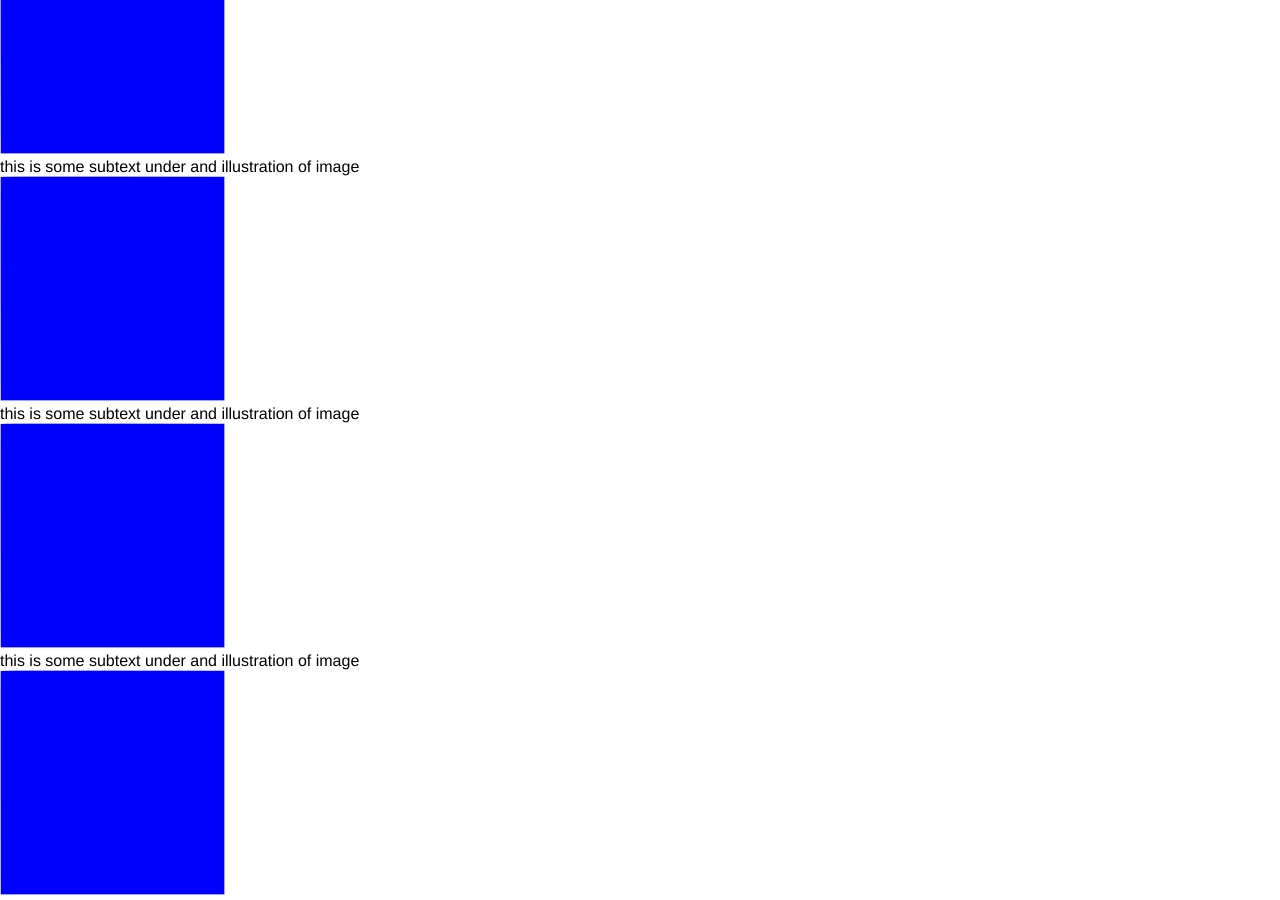
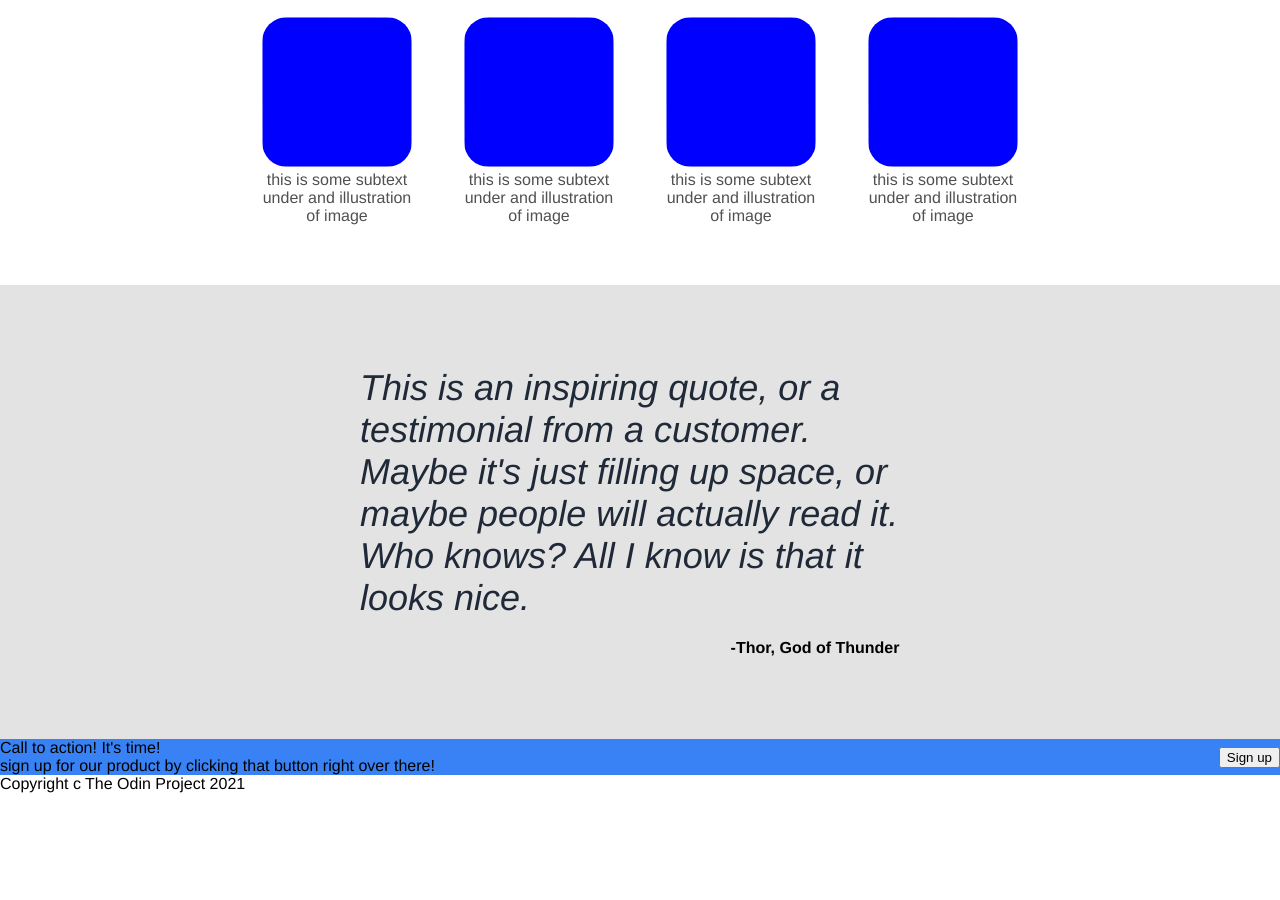
Before and after one commit to mengxihe/Landing-page, a plain HTML site: page index.html in a window 1280 px wide. Shown: the part 526-1426 px from the top of the page. After the commit the page ends 1319 px from the top, so only its background shows below. Drawn offline with Linux system fonts and the light colour scheme.

Commit message:
styled four sections

```diff
--- a/index.html
+++ b/index.html
@@ -25,42 +25,42 @@
                     <div><button class="button-one">Sign up</button></div>
                 </div>
                 <div><img class = "image-one" src = "imgs/meatloaf.jpg" alt="this is a placeholder for an image"></div>
-                </div>
             </div>
+
 
 
             <div class="container-two">
                 <div class="title-two">Some random information.</div>
                 <div class="container-inner">
                     <div class = "info">
-                        <img src="./imgs/images.png" alt="square">
+                        <div><img class="info-img" src="./imgs/images.png" alt="square"></div>
                         <div class = "text">this is some subtext under and illustration of image</div>
                     </div>
                     <div class = "info">
-                        <img src="./imgs/images.png" alt="square">
+                        <div><img class="info-img" src="./imgs/images.png" alt="square"></div>
                         <div class = "text">this is some subtext under and illustration of image</div>
                     </div>
                     <div class = "info">
-                        <img src="./imgs/images.png" alt="square">
+                        <div><img class="info-img" src="./imgs/images.png" alt="square"></div>
                         <div class = "text">this is some subtext under and illustration of image</div>
                     </div>
                     <div class = "info">
-                        <img src="./imgs/images.png" alt="square">
+                        <div><img class="info-img" src="./imgs/images.png" alt="square"></div>
                         <div class = "text">this is some subtext under and illustration of image</div>
                     </div>
                 </div>
             </div>
 
             <div class="container-three">
-                <div class="text-three">
-                    This is an inspiring quote, or a testimonial from a customer. Maybe it's just filling up space, or maybe people will actually read it. Who knows? All I know is that it looks nice.
-                </div>
+                <div class="text-three">This is an inspiring quote, or a testimonial from a customer. Maybe it's just filling up space, or maybe people will actually read it. Who knows? All I know is that it looks nice.</div>
                 <div class="name">-Thor, God of Thunder</div>
             </div>
 
             <div class = "container-four">
+                <div class="four-left">
                 <div class="action">Call to action! It's time!</div>
                 <div class="text-four">sign up for our product by clicking that button right over there!</div>
+                </div>
                 <div class="button"><button>Sign up</button></div>
             </div>
 
@@ -69,5 +69,6 @@
         <div class="footer">
             <div>Copyright c The Odin Project 2021</div>
         </div>
+    </div>
     </body>
 </html>
--- a/styles.css
+++ b/styles.css
@@ -19,7 +19,7 @@ body{
     margin: 0px;
     border: 0px;
     padding: 20px 160px;
-    background-color: #aeaeae;
+    background-color: #1F2937;
 }
 
 a{
@@ -40,7 +40,7 @@ ul{
     display: flex;
     justify-content: space-between;
     align-items: center;
-    background-color: #aeaeae;
+    background-color: #1F2937;
     padding: 60px 160px;
 }
 
@@ -53,7 +53,7 @@ ul{
 }
 
 .image-one{
-    width: 300px;
+    width: 350px;
 }
 
 .title-one{
@@ -71,5 +71,64 @@ ul{
     background:#3882F6;
     border: none;
     border-radius: 8px;
-    padding: 4px 12px;
+    padding: 4px 24px;
 }
+
+.title-two{
+    font-size: 36px;
+    font-weight: bolder;
+    text-align: center;
+    margin: 32px;
+}
+
+.container-inner{
+    display: flex;
+    justify-content: center;
+    gap:52px;
+    margin-bottom: 60px;
+}
+
+.info{
+    max-width: 150px;
+    display: flex;
+    flex-direction: column;
+    align-items: center;
+    text-align: center;
+    color: rgb(80, 80, 80);
+}
+
+.info-img{
+    width: 150px;
+    border-radius: 25px;
+}
+
+.container-three{
+    background-color: #e3e3e3;
+    display: flex;
+    flex-direction: column;
+    align-items: center;
+    padding: 82px;
+    gap:20px;
+}
+
+.text-three{
+    flex-wrap: wrap;
+    width: 560px;
+    font-size: 36px;
+    color: #1F2937;
+    font-weight: lighter;
+    font-style: italic;
+}
+
+.name{
+    display: flex;
+    margin-left: 350px;
+    font-weight: bold;
+}
+
+.container-four{
+    display: flex;
+    justify-content: space-between;
+    align-items: center;
+    background-color: #3882F6;
+}
```
